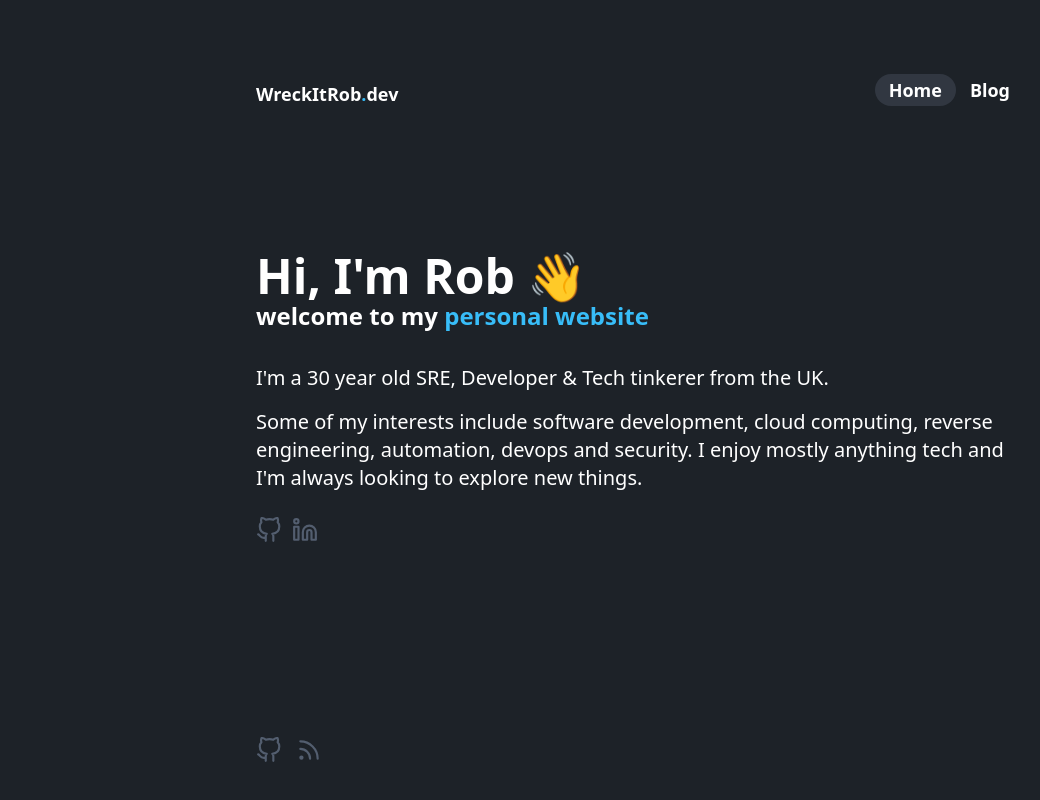
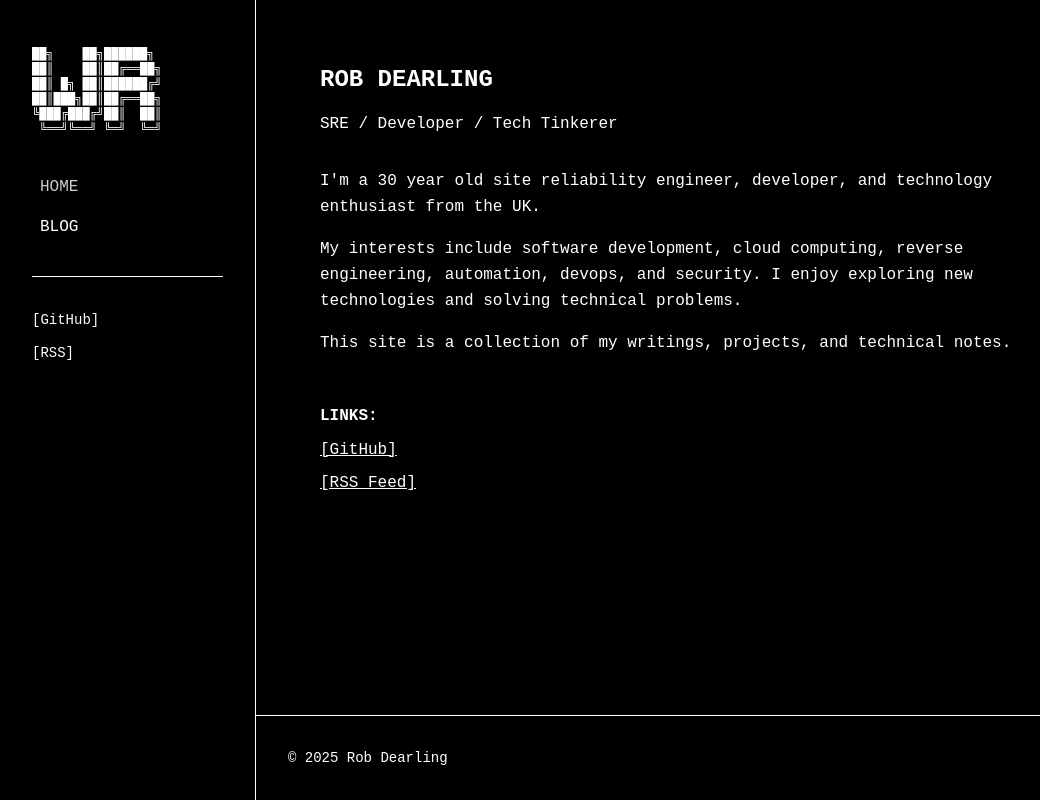
Before and after one commit to RobDearling/robdearling.github.io, a Next.js app: page / in a window 1280 px wide. Shown: the whole page, without its empty margins (0-1040 px from the left). Built offline with nearby package versions, Linux system fonts and the light colour scheme.

Commit message:
redesign

```diff
--- a/components/layout.tsx
+++ b/components/layout.tsx
@@ -14,7 +14,7 @@ interface LayoutProps {
 export default function Layout({ children, home }: LayoutProps) {
   const pathname = usePathname()
   return (
-    <div lang='en' className="flex flex-col min-h-screen">
+    <div lang='en' className="flex min-h-screen">
       <Head>
         <link rel="icon" href="/favicon.ico" />
         <link rel="alternate" type="application/rss+xml" title="WreckItRob RSS Feed" href="/rss.xml" />
@@ -25,54 +25,81 @@ export default function Layout({ children, home }: LayoutProps) {
         <meta name="og:title" content={siteTitle} />
         <meta name="twitter:card" content="summary_large_image" />
       </Head>
-      <header className="container mx-auto mt-4">
-        <nav className='flex justify-between mt-4 lg:mt-16 px-4 lg:px-64 xl:px-64 mb-4 text-lg'>
-          <Link href="/" id='title' className='font-bold group hover:text-sky-400'>WreckItRob<span className='text-sky-400 group-hover:text-white'>.</span>dev</Link>        <div className="flex flex-row items-center font-semibold">
-            <Link className={`nav-item ${pathname === '/' ? 'nav-active' : ''}`} href="/">
-              Home
-            </Link>
-            <Link className={`nav-item ${pathname === '/blog' ? 'nav-active' : ''}`} href="/blog">Blog</Link>
-          </div>
-        </nav>      </header>
-      <main className="container mx-auto mt-32 lg:mt-32 px-4 lg:px-64 xl:px-64 mb-4 flex-grow">{children}</main>
-      <footer className="container mx-auto mt-16 px-4 lg:px-64 xl:px-64 py-8">
-        <div className="flex items-center space-x-6">
 
-          <div className="social-icons">            <a href="https://github.com/RobDearling" target="_blank" rel="noopener noreferrer me" title="Github">
-              <svg
-                xmlns="http://www.w3.org/2000/svg"
-                viewBox="0 0 24 24"
-                fill="none"
-                stroke="currentColor"
-                strokeWidth="2"
-                strokeLinecap="round"
-                strokeLinejoin="round"
-                width="20"
-                height="20"
-              >
-                <path d="M9 19c-5 1.5-5-2.5-7-3m14 6v-3.87a3.37 3.37 0 0 0-.94-2.61c3.14-.35 6.44-1.54 6.44-7A5.44 5.44 0 0 0 20 4.77 5.07 5.07 0 0 0 19.91 1S18.73.65 16 2.48a13.38 13.38 0 0 0-7 0C6.27.65 5.09 1 5.09 1A5.07 5.07 0 0 0 5 4.77a5.44 5.44 0 0 0-1.5 3.78c0 5.42 3.3 6.61 6.44 7A3.37 3.37 0 0 0 9 18.13V22"></path>
-              </svg>
-            </a>            <a href="/rss.xml" target="_blank" rel="noopener noreferrer" title="RSS Feed">
-              <svg
-                xmlns="http://www.w3.org/2000/svg"
-                viewBox="0 0 24 24"
-                fill="none"
-                stroke="currentColor"
-                strokeWidth="2"
-                strokeLinecap="round"
-                strokeLinejoin="round"
-                width="10"
-                height="10"
-              >
-                <path d="M4 11a9 9 0 0 1 9 9"></path>
-                <path d="M4 4a16 16 0 0 1 16 16"></path>
-                <circle cx="5" cy="19" r="1"></circle>
-              </svg>
+      {/* Left sidebar navigation */}
+      <aside className="w-64 p-8 border-r border-white hidden md:block">
+        <div className="mb-8">
+          <Link href="/" className="block hover:text-gray-400 transition-colors cursor-pointer">
+            <pre className="text-xs leading-tight whitespace-pre">
+{`
+██╗    ██╗██████╗
+██║    ██║██╔══██╗
+██║ █╗ ██║██████╔╝
+██║███╗██║██╔══██╗
+╚███╔███╔╝██║  ██║
+ ╚══╝╚══╝ ╚═╝  ╚═╝
+`}
+            </pre>
+          </Link>
+        </div>
+
+        <nav className="flex flex-col space-y-1">
+          <Link className={`nav-item ${pathname === '/' ? 'nav-active' : ''}`} href="/">
+            HOME
+          </Link>
+          <Link className={`nav-item ${pathname === '/blog' ? 'nav-active' : ''}`} href="/blog">
+            BLOG
+          </Link>
+        </nav>
+
+        <div className="mt-8 pt-8 border-t border-white">
+          <div className="social-icons flex-col">
+            <a href="https://github.com/RobDearling" target="_blank" rel="noopener noreferrer me" title="Github">
+              [GitHub]
+            </a>
+            <a href="/rss.xml" target="_blank" rel="noopener noreferrer" title="RSS Feed">
+              [RSS]
             </a>
           </div>
+        </div>
+      </aside>
+
+      {/* Mobile header */}
+      <div className="md:hidden w-full">
+        <header className="p-4 border-b border-white">
+          <div className="mb-4">
+            <Link href="/" className="font-bold">WR</Link>
           </div>
+          <nav className="flex space-x-4">
+            <Link className={`nav-item ${pathname === '/' ? 'nav-active' : ''}`} href="/">
+              HOME
+            </Link>
+            <Link className={`nav-item ${pathname === '/blog' ? 'nav-active' : ''}`} href="/blog">
+              BLOG
+            </Link>
+          </nav>
+        </header>
+      </div>
 
-      </footer>
+      <div className="flex flex-col flex-1">
+        <main className="flex-grow p-8 md:p-16 max-w-4xl">{children}</main>
+
+        <footer className="p-8 border-t border-white">
+          <div className="flex flex-col space-y-4">
+            <div className="text-sm">
+              © 2025 Rob Dearling
+            </div>
+            <div className="social-icons md:hidden">
+              <a href="https://github.com/RobDearling" target="_blank" rel="noopener noreferrer me" title="Github">
+                [GitHub]
+              </a>
+              <a href="/rss.xml" target="_blank" rel="noopener noreferrer" title="RSS Feed">
+                [RSS]
+              </a>
+            </div>
+          </div>
+        </footer>
+      </div>
     </div>
   );
 }
--- a/pages/blog.tsx
+++ b/pages/blog.tsx
@@ -1,6 +1,5 @@
 import Head from "next/head";
 import Layout, { siteTitle } from "../components/layout";
-import utilStyles from "../styles/utils.module.css";
 import { getSortedPostsData } from "../lib/posts";
 import Link from "next/link";
 import Date from "../components/date";
@@ -30,16 +29,18 @@ export default function Home({ allPostsData }: HomeProps) {
       <Head>
         <title>{siteTitle}</title>
       </Head>
-      <section className={`${utilStyles.headingMd} ${utilStyles.padding1px}`}>
-        <h2 className="font-bold text-5xl mb-8">Blog</h2>
-        <ul className={utilStyles.list}>
+      <section>
+        <h1 className="font-bold text-2xl mb-8">BLOG POSTS</h1>
+        <ul className="space-y-6">
           {allPostsData.map(({ id, date, title }) => (
-            <li className="font-semibold mb-8 leading-none text-" key={id}>
-              <Link href={`/posts/${id}`}>{title}</Link>
-              <div>
-                <small className="font-normal text-md">
+            <li key={id} className="border-b border-white pb-4">
+              <Link href={`/posts/${id}`} className="text-lg hover:underline">
+                {title}
+              </Link>
+              <div className="mt-1">
+                <span className="text-sm text-gray-400">
                   <Date dateString={date} />
-                </small>
+                </span>
               </div>
             </li>
           ))}
--- a/pages/index.tsx
+++ b/pages/index.tsx
@@ -8,50 +8,37 @@ export default function Home() {
         <title>{siteTitle}</title>
       </Head>
       <div>
-        <div>
-          <p className="text-5xl font-bold">Hi, I&apos;m Rob 👋</p>
-          <p className="text-2xl font-semibold">
-            welcome to my{" "}
-            <span className="text-sky-400 inline">personal website</span>
+        <div className="mb-8">
+          <h1 className="text-2xl font-bold mb-4">ROB DEARLING</h1>
+          <p className="text-base">
+            SRE / Developer / Tech Tinkerer
           </p>
         </div>
-        <div className="mt-8 text-xl">
-          <p>I'm a 30 year old SRE, Developer & Tech tinkerer from the UK.</p>
-          <p className="mt-4">
-            Some of my interests include software development, cloud computing,
-            reverse engineering, automation, devops and security. I enjoy mostly
-            anything tech and I&apos;m always looking to explore new things.
+        <div className="space-y-4 text-base leading-relaxed">
+          <p>
+            I'm a 30 year old site reliability engineer, developer, and technology enthusiast from the UK.
+          </p>
+          <p>
+            My interests include software development, cloud computing, reverse engineering,
+            automation, devops, and security. I enjoy exploring new technologies and solving
+            technical problems.
+          </p>
+          <p>
+            This site is a collection of my writings, projects, and technical notes.
           </p>
         </div>
-        <div className="social-icons">
-          <a href="https://github.com/RobDearling" target="_blank" rel="noopener noreferrer me" title="Github">
-            <svg
-              xmlns="http://www.w3.org/2000/svg"
-              viewBox="0 0 24 24"
-              fill="none"
-              stroke="currentColor"
-              stroke-width="2"
-              stroke-linecap="round"
-              stroke-linejoin="round"
-            >
-              <path d="M9 19c-5 1.5-5-2.5-7-3m14 6v-3.87a3.37 3.37 0 0 0-.94-2.61c3.14-.35 6.44-1.54 6.44-7A5.44 5.44 0 0 0 20 4.77 5.07 5.07 0 0 0 19.91 1S18.73.65 16 2.48a13.38 13.38 0 0 0-7 0C6.27.65 5.09 1 5.09 1A5.07 5.07 0 0 0 5 4.77a5.44 5.44 0 0 0-1.5 3.78c0 5.42 3.3 6.61 6.44 7A3.37 3.37 0 0 0 9 18.13V22"></path>
-            </svg>
-          </a>
-          <a href="" title="LinkedIn">
-            <svg
-              xmlns="http://www.w3.org/2000/svg"
-              viewBox="0 0 24 24"
-              fill="none"
-              stroke="currentColor"
-              stroke-width="2"
-              stroke-linecap="round"
-              stroke-linejoin="round"
-            >
-              <path d="M16 8a6 6 0 0 1 6 6v7h-4v-7a2 2 0 0 0-2-2 2 2 0 0 0-2 2v7h-4v-7a6 6 0 0 1 6-6z"></path>
-              <rect x="2" y="9" width="4" height="12"></rect>
-              <circle cx="4" cy="4" r="2"></circle>
-            </svg>
-          </a>
+        <div className="mt-12 space-y-2">
+          <p className="font-bold">LINKS:</p>
+          <p>
+            <a href="https://github.com/RobDearling" target="_blank" rel="noopener noreferrer me" className="underline hover:no-underline">
+              [GitHub]
+            </a>
+          </p>
+          <p>
+            <a href="/rss.xml" target="_blank" rel="noopener noreferrer" className="underline hover:no-underline">
+              [RSS Feed]
+            </a>
+          </p>
         </div>
       </div>
     </Layout>
--- a/pages/posts/[id].tsx
+++ b/pages/posts/[id].tsx
@@ -28,8 +28,8 @@ export default function Post({ postData }: { postData: PostData }) {
         <meta property="og:description" content={postData.title}></meta>
       </Head>
       <article>
-        <h1 className='text-4xl font-bold'>{postData.title}</h1>
-        <div className='text-sky-400 mt-1'>
+        <h1 className='text-2xl font-bold'>{postData.title}</h1>
+        <div className='text-sm mt-2 text-gray-400'>
           Posted on <Date dateString={postData.date} />
         </div>
         <div id='blog-content' className='mt-8' dangerouslySetInnerHTML={{ __html: postData.contentHtml }} />
--- a/styles/global.css
+++ b/styles/global.css
@@ -3,22 +3,28 @@
 @tailwind utilities;
 
 :root {
-  --foreground-rgb: 0, 0, 0;
-  --background-start-rgb: 214, 219, 220;
-  --background-end-rgb: 255, 255, 255;
-}
-
-@media (prefers-color-scheme: dark) {
-  :root {
   --foreground-rgb: 255, 255, 255;
-    --background-start-rgb: 0, 0, 0;
-    --background-end-rgb: 0, 0, 0;
-  }
+  --background-rgb: 0, 0, 0;
 }
 
 body {
-  color: #fff;
-  background-color: #1d2228;
+  color: #ffffff;
+  background-color: #000000;
+  font-family: 'Courier New', Courier, Monaco, monospace;
+  line-height: 1.6;
+}
+
+a {
+  color: #ffffff;
+  text-decoration: none;
+}
+
+a:hover {
+  color: #cccccc;
+}
+
+h1, h2, h3, h4, h5, h6 {
+  color: #ffffff;
 }
 
 @layer utilities {
@@ -28,41 +34,42 @@ body {
 }
 
 .nav-item {
-  padding: 2px 14px;
-  border-radius: 24px;
-  margin-top: -8px;
+  padding: 4px 8px;
+  margin: 2px 0;
+  display: block;
+  text-decoration: none;
+  color: #ffffff;
+}
+
+.nav-item:hover {
+  background-color: #ffffff;
+  color: #000000;
+}
+
+.nav-active {
+  color: #cccccc;
 }
 
 .social-icons {
   font-size: 14px;
-  color:#535e6f
+  color: #ffffff;
+  display: flex;
+  gap: 10px;
 }
 
 .social-icons a {
-  margin-right: 10px;
-  margin-top: 25px;
-  display: inline-flex
+  display: inline-flex;
+  color: #ffffff;
+  text-decoration: none;
 }
 
 .social-icons a:hover {
-  color: #fff;
+  color: #cccccc;
 }
 
 .social-icons a svg {
-  width: 26px;
-  height: 26px;
-}
-
-.nav-item:hover {
-  background-color: #313741;
-}
-
-.nav-active {
-  background-color: #313741;
-}
-
-.button-bg {
-  background-color: #313741;
+  width: 20px;
+  height: 20px;
 }
 
 article p {
@@ -70,21 +77,23 @@ article p {
   margin-top: 18px;
   margin-bottom: 18px;
   line-height: 1.8;
-  color: #c6c6c6;
+  color: #ffffff;
 }
 
 article > h2 {
-  font-size: 2.25rem;
-  line-height: 2.5rem;
+  font-size: 1.5rem;
+  line-height: 2rem;
+  font-weight: bold;
+  color: #ffffff;
 }
 
 article a {
-	font-weight: 600;
-	color: rgb(56 189 248 / var(--tw-text-opacity, 1));
+  color: #ffffff;
   text-decoration: underline;
-	text-decoration-color: #313741;
-	text-decoration-thickness: 2px;
-	text-underline-offset: 5px;
+}
+
+article a:hover {
+  color: #cccccc;
 }
 
 article ul {
@@ -97,11 +106,11 @@ article li {
   margin-left: 25px;
   font-size: 1rem;
   list-style-type: disc;
+  color: #ffffff;
 }
 
 article li::marker {
-	color: #38bdf8; /* Change this to your desired color */
-	font-size: 1.2em; /* Change this to your desired size */
+  color: #ffffff;
 }
 
 /* Table styles for markdown tables */
@@ -109,31 +118,21 @@ article table {
   width: 100%;
   border-collapse: collapse;
   margin: 20px 0;
-  background-color: #1d2228;
-  border-radius: 8px;
-  overflow: hidden;
+  background-color: #000000;
+  border: 1px solid #ffffff;
 }
 
 article th,
 article td {
-  padding: 12px 16px;
+  padding: 8px 12px;
   text-align: left;
-  border-bottom: 1px solid #313741;
+  border: 1px solid #ffffff;
+  color: #ffffff;
 }
 
 article th {
-  background-color: #313741;
-  font-weight: 600;
-  color: #38bdf8;
-  border-bottom: 2px solid #38bdf8;
-}
-
-article tr:nth-child(even) {
-  background-color: rgba(49, 55, 65, 0.3);
-}
-
-article tr:hover {
-  background-color: rgba(56, 189, 248, 0.1);
+  background-color: #000000;
+  font-weight: bold;
 }
 
 article td {
@@ -141,30 +140,31 @@ article td {
 }
 
 pre[class*="language-"] {
-  background: #313741 !important;
-  padding: 24px;
-  border-radius: 20px;
+  background: #000000 !important;
+  padding: 16px;
+  border: 1px solid #ffffff;
   margin: 20px 0px !important;
 }
 
 #blog-content > h2 {
-  font-size: 2rem;
-  line-height: 2.5rem;
+  font-size: 1.5rem;
+  line-height: 2rem;
   margin: 15px 0px;
-  font-weight: 600;
+  font-weight: bold;
+  color: #ffffff;
 }
 
 :not(pre) > code {
-	background: #313741;
+  background: #000000;
   padding: 2px 8px;
-	border-radius: 3px;
+  border: 1px solid #ffffff;
+  color: #ffffff;
 }
 
 code[class*="language-"],
 pre[class*="language-"] {
-  color: #c5c8c6;
-  text-shadow: 0 1px rgba(0, 0, 0, 0.3);
-  font-family: Inconsolata, Monaco, Consolas, "Courier New", Courier, monospace;
+  color: #ffffff;
+  font-family: 'Courier New', Courier, Monaco, monospace;
   direction: ltr;
   text-align: left;
   white-space: pre;
@@ -187,58 +187,51 @@ pre[class*="language-"] {
   padding: 1em;
   margin: 0.5em 0;
   overflow: auto;
-  border-radius: 0.3em;
 }
 
 :not(pre) > code[class*="language-"],
 pre[class*="language-"] {
-  background: #1d1f21;
+  background: #000000;
 }
 
 /* Inline code */
 :not(pre) > code[class*="language-"] {
   padding: 0.1em;
-  border-radius: 0.3em;
 }
 
 .token.comment,
 .token.prolog,
 .token.doctype,
 .token.cdata {
-  color: #7c7c7c;
+  color: #888888;
 }
 
 .token.punctuation {
-  color: #c5c8c6;
-}
-
-.namespace {
-  opacity: 0.7;
+  color: #ffffff;
 }
 
 .token.property,
 .token.keyword,
 .token.tag {
-  color: #96cbfe;
+  color: #ffffff;
 }
 
 .token.class-name {
-  color: #ffffb6;
-  text-decoration: underline;
+  color: #ffffff;
 }
 
 .token.boolean,
 .token.constant {
-  color: #99cc99;
+  color: #ffffff;
 }
 
 .token.symbol,
 .token.deleted {
-  color: #f92672;
+  color: #ffffff;
 }
 
 .token.number {
-  color: #ff73fd;
+  color: #ffffff;
 }
 
 .token.selector,
@@ -247,46 +240,45 @@ pre[class*="language-"] {
 .token.char,
 .token.builtin,
 .token.inserted {
-  color: #a8ff60;
+  color: #ffffff;
 }
 
 .token.variable {
-  color: #c6c5fe;
+  color: #ffffff;
 }
 
 .token.operator {
-  color: #ededed;
+  color: #ffffff;
 }
 
 .token.entity {
-  color: #ffffb6;
-  cursor: help;
+  color: #ffffff;
 }
 
 .token.url {
-  color: #96cbfe;
+  color: #ffffff;
 }
 
 .language-css .token.string,
 .style .token.string {
-  color: #87c38a;
+  color: #ffffff;
 }
 
 .token.atrule,
 .token.attr-value {
-  color: #f9ee98;
+  color: #ffffff;
 }
 
 .token.function {
-  color: #dad085;
+  color: #ffffff;
 }
 
 .token.regex {
-  color: #e9c062;
+  color: #ffffff;
 }
 
 .token.important {
-  color: #fd971f;
+  color: #ffffff;
 }
 
 .token.important,
--- a/tailwind.config.js
+++ b/tailwind.config.js
@@ -9,7 +9,12 @@ module.exports = {
     "./src/**/*.{js,ts,jsx,tsx,mdx}",
   ],
   theme: {
-    extend: {},
+    extend: {
+      fontFamily: {
+        mono: ['Courier New', 'Courier', 'Monaco', 'monospace'],
+        sans: ['Courier New', 'Courier', 'Monaco', 'monospace'],
+      },
+    },
   },
   plugins: [],
 }
```
Also changed, not shown: pages/404.tsx (added, +47 -0 lines), 1 other file (tests, documents, lock files or other folders). Lines whose indentation alone changed are shown as unchanged.
